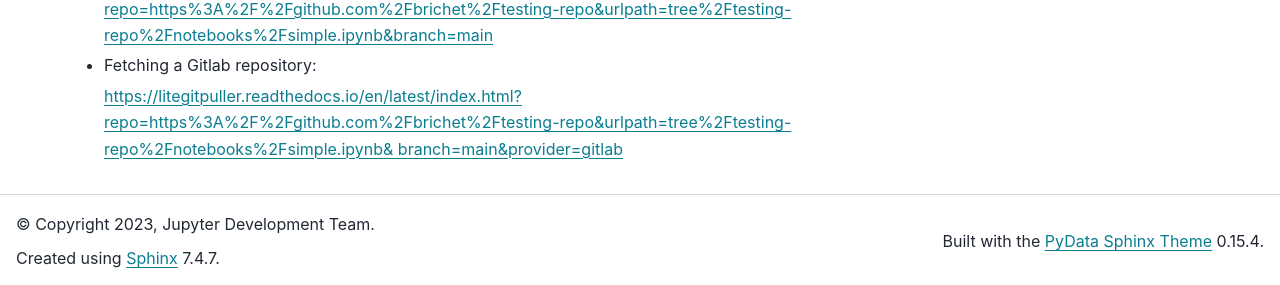
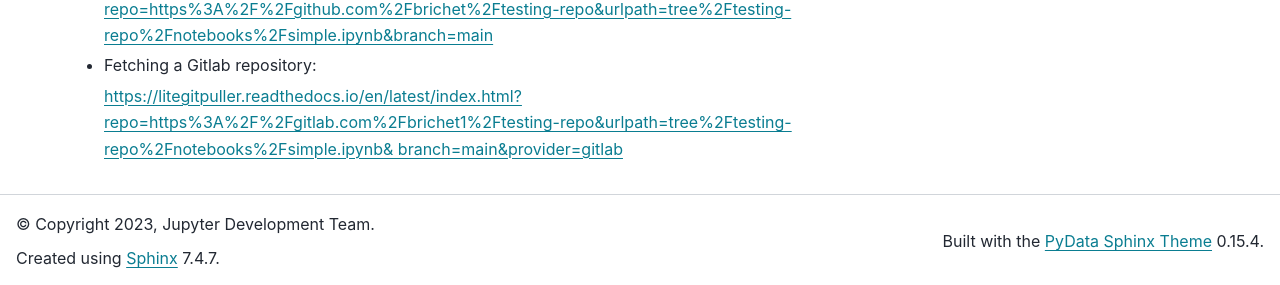
Before and after one commit to jupyterlite/litegitpuller, a Sphinx documentation site: the page built from docs/index.md, in a window 1280 px wide and 900 px high, scrolled down 527 px. Shown: the part 612-897 px from the top of the window. Built offline with Sphinx 7.4.7 and the PyData theme 0.15.4, drawn with Linux system fonts in a browser that asks for light colours; some of the changed lines change nothing that is shown.

Commit message:
Fix documentation

```diff
--- a/docs/index.md
+++ b/docs/index.md
@@ -49,8 +49,8 @@ Jupyterlite embedded in the page.
 
 - Fetching a Gitlab repository:
 
-  <a href="https://litegitpuller.readthedocs.io/en/latest/index.html?repo=https%3A%2F%2Fgitlb.com%2Fbrichet1%2Ftesting-repo&urlpath=tree%2Ftesting-repo%2Fnotebooks%2Fsimple.ipynb&branch=main&
+  <a href="https://litegitpuller.readthedocs.io/en/latest/index.html?repo=https%3A%2F%2Fgitlab.com%2Fbrichet1%2Ftesting-repo&urlpath=tree%2Ftesting-repo%2Fnotebooks%2Fsimple.ipynb&branch=main&
    provider=gitlab">
-  https://litegitpuller.readthedocs.io/en/latest/index.html?repo=https%3A%2F%2Fgithub.com%2Fbrichet%2Ftesting-repo&urlpath=tree%2Ftesting-repo%2Fnotebooks%2Fsimple.ipynb&
+  https://litegitpuller.readthedocs.io/en/latest/index.html?repo=https%3A%2F%2Fgitlab.com%2Fbrichet1%2Ftesting-repo&urlpath=tree%2Ftesting-repo%2Fnotebooks%2Fsimple.ipynb&
   branch=main&provider=gitlab
   </a>
```
